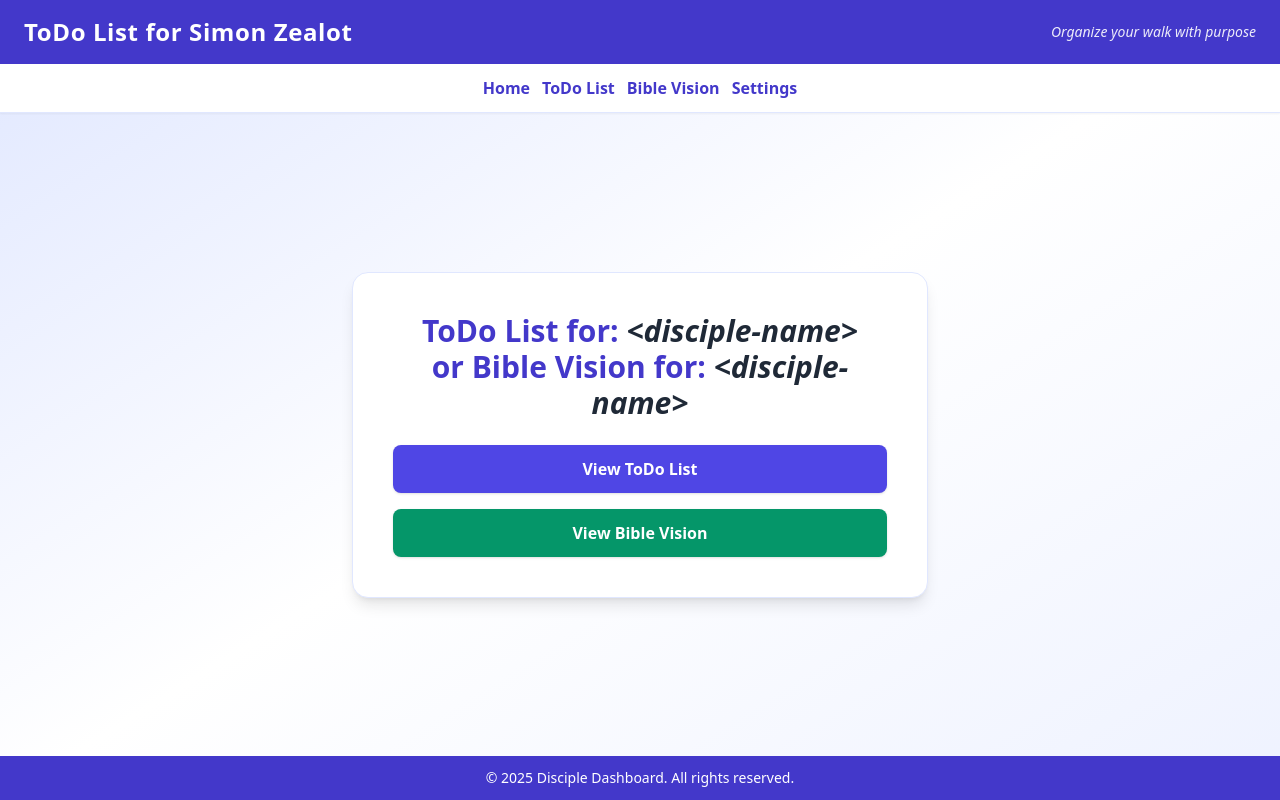
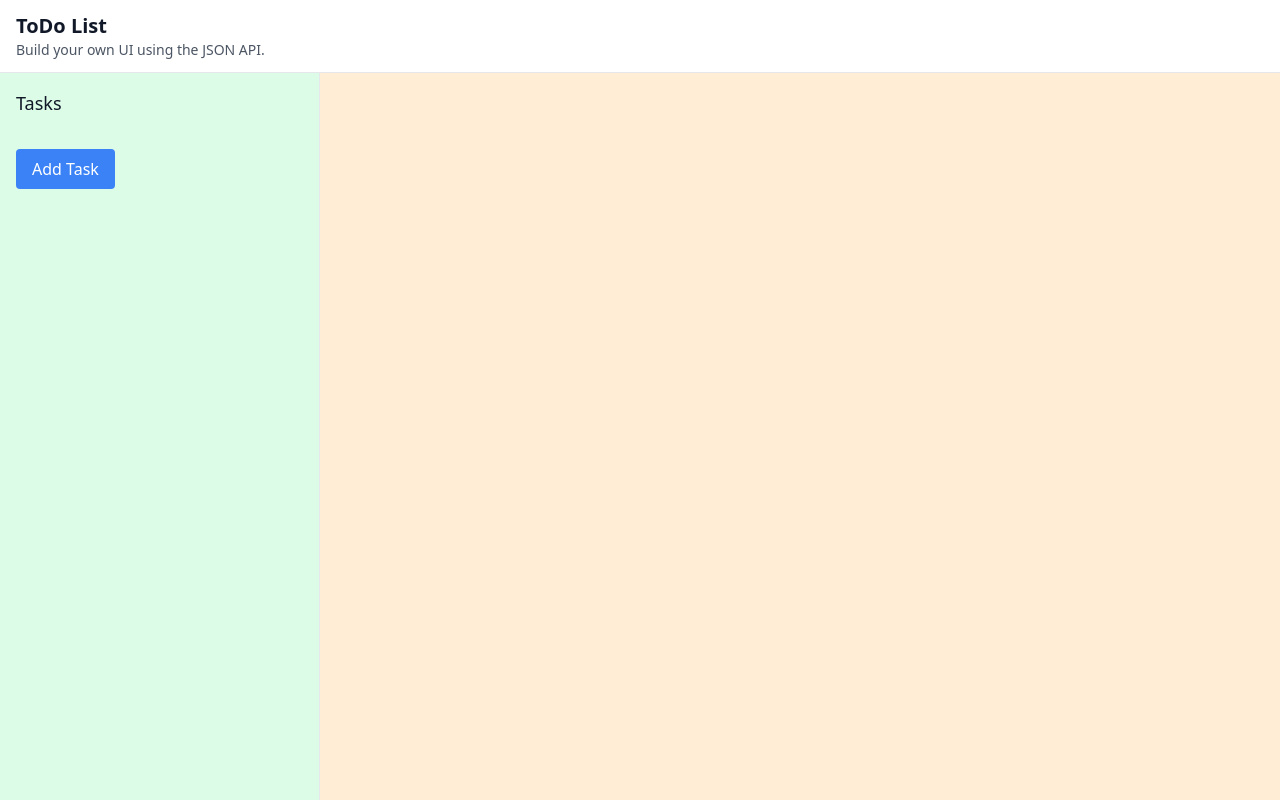
Before and after one commit to nateeea/todo-list, a website: page todo-list/public/index.html in a window 1280 px wide. Drawn offline with nearby package versions, Linux system fonts and the light colour scheme; files that its build step writes are made by us from their sources.

Commit message:
got the site up and has an add task button

```diff
--- a/todo-list/public/index.html
+++ b/todo-list/public/index.html
@@ -1,60 +1,34 @@
-<!doctype html>
+<!DOCTYPE html>
 <html lang="en">
-
   <head>
-  <meta charset="utf-8">
-  <meta name="viewport" content="width=device-width, initial-scale=1">
-  <title>Todo List or Bible Vision</title>
-
-  <link rel="icon" href="/favicon.ico" sizes="any">
+    <meta charset="utf-8" />
+    <title>ToDo List</title>
+    <meta name="viewport" content="width=device-width, initial-scale=1" />
+    <link rel="icon" href="favicon.ico" />
+    <link rel="stylesheet" href="/style.css" />
+    <script src="logic.js"></script>
     <script src="https://cdn.tailwindcss.com"></script>
-  <script src="./logic.js" defer></script>
   </head>
-
-<body class="min-h-screen bg-gradient-to-br from-indigo-100 via-white to-indigo-50 flex flex-col">
-
+  <body class="min-h-screen bg-gray-50 text-gray-900 flex flex-col">
     <!-- Header -->
-  <header class="bg-indigo-700 text-white py-4 shadow-md">
-    <div class="container mx-auto px-6 flex justify-between items-center">
-      <h1 class="text-2xl font-bold tracking-wide">ToDo List for Simon Zealot</h1>
-      <span class="text-sm italic opacity-90">Organize your walk with purpose</span>
+    <header class="flex-none border-b bg-white">
+      <div class="px-4 py-3">
+        <h1 class="text-xl font-semibold">ToDo List</h1>
+        <p class="text-sm text-gray-600">Build your own UI using the JSON API.</p>
       </div>
     </header>
-
-  <!-- Navigation -->
-  <nav class="bg-white shadow-sm border-b border-indigo-100">
-    <div class="container mx-auto px-6 py-3 flex flex-wrap gap-3 justify-center">
-      <button class="text-indigo-700 font-semibold hover:text-indigo-900 transition">Home</button>
-      <button class="text-indigo-700 font-semibold hover:text-indigo-900 transition">ToDo List</button>
-      <button class="text-indigo-700 font-semibold hover:text-indigo-900 transition">Bible Vision</button>
-      <button class="text-indigo-700 font-semibold hover:text-indigo-900 transition">Settings</button>
+    <div class="flex-1 flex overflow-hidden min-h-0">
+      <!-- Left column: fixed width; scrolls independently -->
+      <nav class="w-80 shrink-0 border-r bg-green-100 p-4 overflow-y-auto">
+        <h2 class="text-lg font-medium mb-4">Tasks</h2>
+        <ul id="task-list" class="space-y-2">
+          <!-- Task items will be dynamically inserted here -->
+        </ul>
+        <button id="add-task-button" class="mt-4 px-4 py-2 bg-blue-500 text-white rounded hover:bg-blue-600">
+          Add Task
+        </button>
+      </nav>
+      <main class="bg-orange-100 w-full min-h-20"></main>
     </div>
-  </nav>
-
-  <!-- Main Content -->
-  <main class="flex-grow flex items-center justify-center p-8">
-    <div class="bg-white rounded-2xl shadow-lg p-10 max-w-xl w-full text-center border border-indigo-100">
-      <h2 class="text-3xl font-bold text-indigo-700 mb-6">
-        ToDo List for: <span class="text-gray-800 italic">&lt;disciple-name&gt;</span><br>
-        or Bible Vision for: <span class="text-gray-800 italic">&lt;disciple-name&gt;</span>
-      </h2>
-
-      <div class="flex flex-col gap-4">
-        <button class="bg-indigo-600 text-white px-6 py-3 rounded-lg font-semibold shadow hover:bg-indigo-700 transition">
-          View ToDo List
-        </button>
-        <button class="bg-emerald-600 text-white px-6 py-3 rounded-lg font-semibold shadow hover:bg-emerald-700 transition">
-          View Bible Vision
-        </button>
-      </div>
-    </div>
-  </main>
-
-  <!-- Footer -->
-  <footer class="bg-indigo-700 text-white py-3 text-center text-sm">
-    <p>&copy; 2025 Disciple Dashboard. All rights reserved.</p>
-  </footer>
-
   </body>
-
 </html>
--- a/todo-list/public/logic.js
+++ b/todo-list/public/logic.js
@@ -1,2 +1,20 @@
 "use strict";
-console.log("ready to start work");
+// Small helper to get element by id
+function el(id) {
+    return document.getElementById(id);
+}
+
+document.addEventListener("DOMContentLoaded", () => {
+    console.log("DOM loaded — ready to start work");
+
+    const addBtn = el("add-task-button");
+    if (!addBtn) {
+        console.warn("add-task-button not found in DOM");
+        return;
+    }
+
+    addBtn.addEventListener("click", function () {
+        const input = el("new-task-input");
+        // future: read input.value and create task element
+    });
+});
--- a/todo-list/public/style.css
+++ /dev/null
@@ -1,4 +0,0 @@
-h1 {
-  padding: 8px;
-  outline: 2px solid red;
-}
--- a/todo-list/server.js
+++ b/todo-list/server.js
@@ -16,8 +16,8 @@ const MIME = {
   ".ico": "image/x-icon",
 };
 
-// Only serve these four files
-const ALLOWED = new Set(["/favicon.ico", "/index.html", "/output.css", "/logic.js"]);
+// Only serve these files
+const ALLOWED = new Set(["/favicon.ico", "/index.html", "/output.css", "/style.css", "/logic.js"]);
 
 function sendFile(res, filepath) {
   const ext = path.extname(filepath).toLowerCase();
```
Lines whose indentation alone changed are shown as unchanged.
